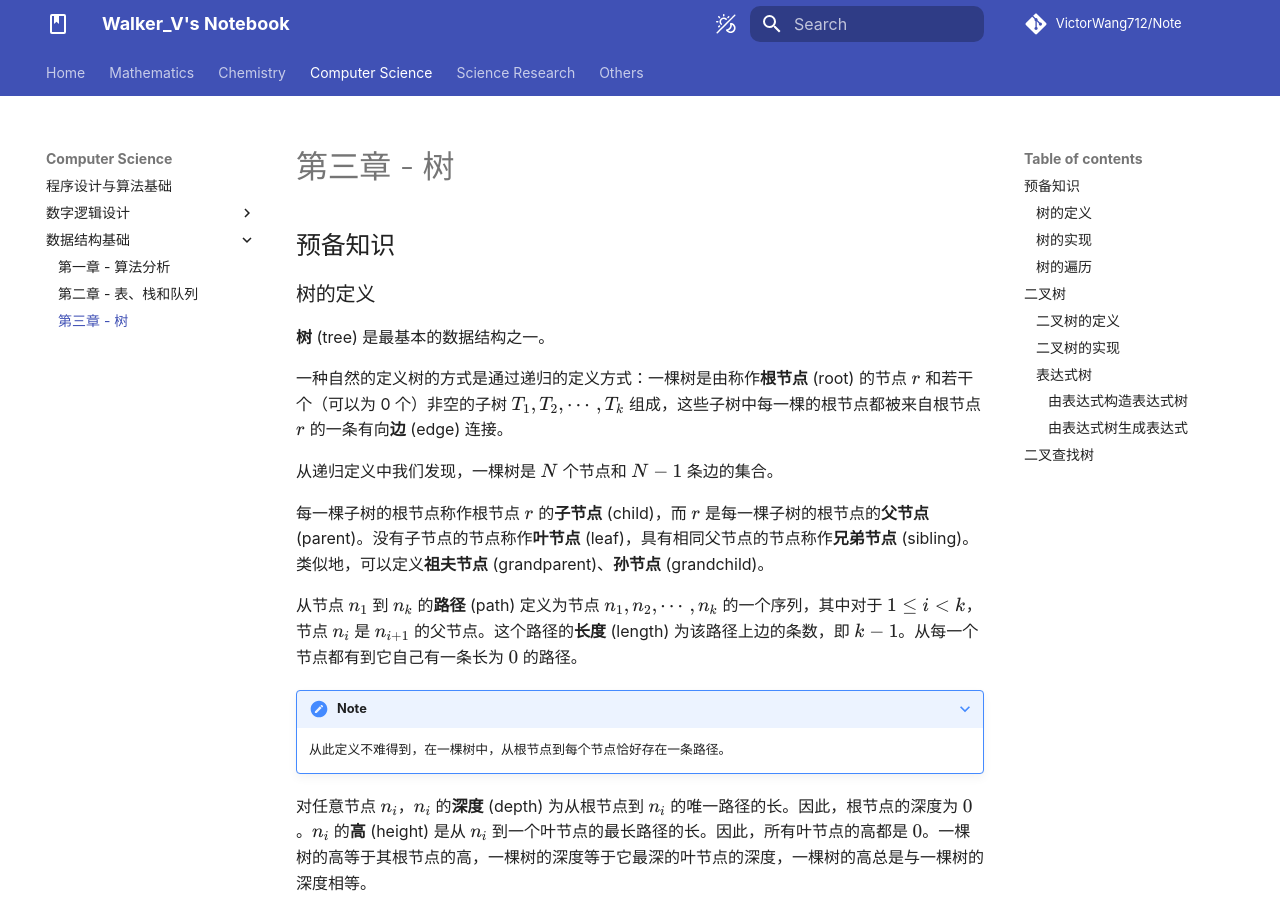
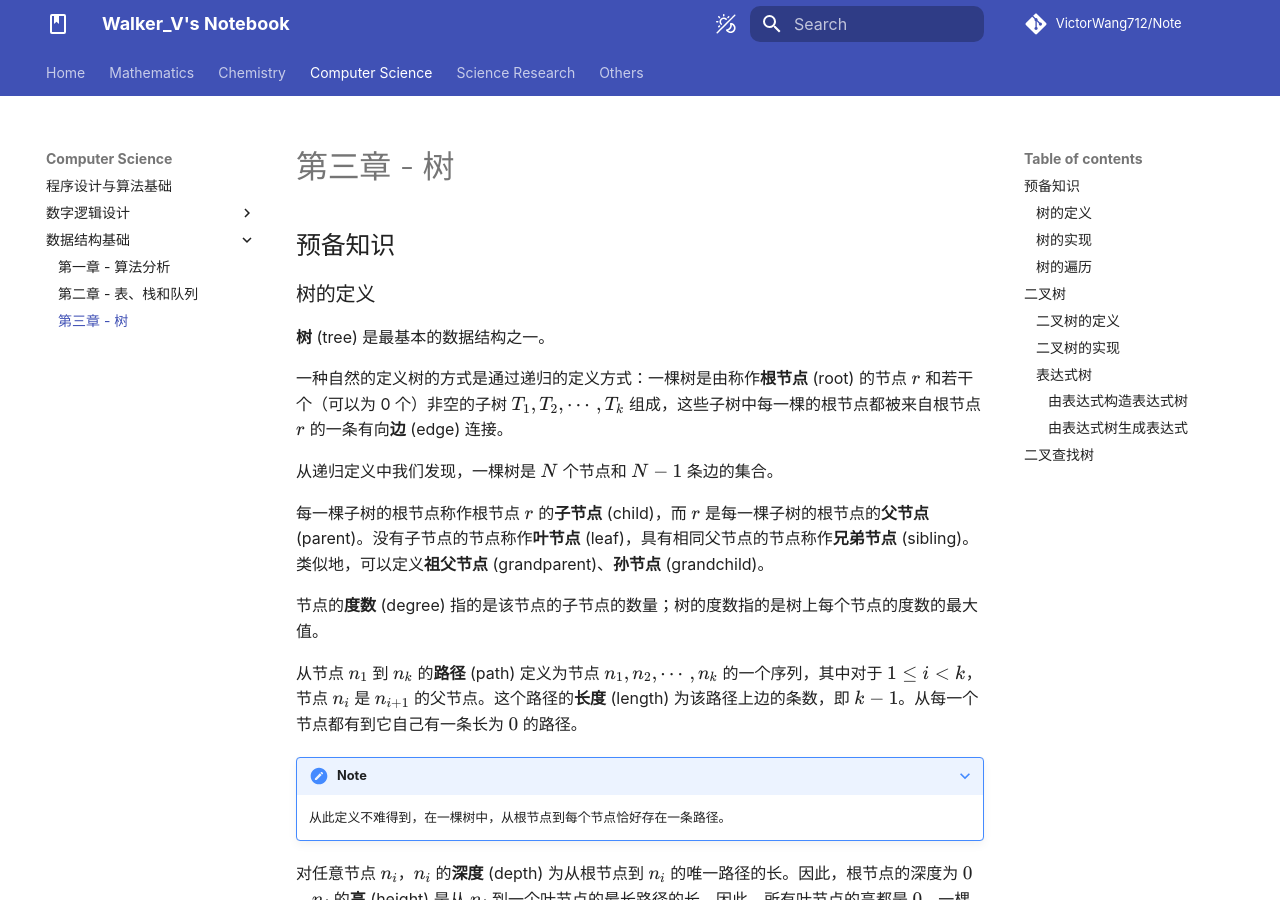
Before and after one commit to VictorWang712/Note, an MkDocs documentation site: the page built from docs/computer_science/data_structure_basics/chapter_3.md, in a window 1280 px wide and 900 px high. Built offline with MkDocs 1.6.1 and Material for MkDocs 9.7.7, drawn with Linux system fonts in a browser that asks for light colours; some web fonts are replaced; comment, search, counter and statistics services are not loaded.

Commit message:
docs: Edit Data Structure Basics' Chapter 3

```diff
--- a/docs/computer_science/data_structure_basics/chapter_3.md
+++ b/docs/computer_science/data_structure_basics/chapter_3.md
@@ -14,7 +14,9 @@ comments: true
 
 从递归定义中我们发现，一棵树是 $N$ 个节点和 $N - 1$ 条边的集合。
 
-每一棵子树的根节点称作根节点 $r$ 的**子节点** (child)，而 $r$ 是每一棵子树的根节点的**父节点** (parent)。没有子节点的节点称作**叶节点** (leaf)，具有相同父节点的节点称作**兄弟节点** (sibling)。类似地，可以定义**祖夫节点** (grandparent)、**孙节点** (grandchild)。
+每一棵子树的根节点称作根节点 $r$ 的**子节点** (child)，而 $r$ 是每一棵子树的根节点的**父节点** (parent)。没有子节点的节点称作**叶节点** (leaf)，具有相同父节点的节点称作**兄弟节点** (sibling)。类似地，可以定义**祖父节点** (grandparent)、**孙节点** (grandchild)。
+
+节点的**度数** (degree) 指的是该节点的子节点的数量；树的度数指的是树上每个节点的度数的最大值。
 
 从节点 $n_{1}$ 到 $n_{k}$ 的**路径** (path) 定义为节点 $n_{1}, n_{2}, \cdots, n_{k}$ 的一个序列，其中对于 $1 \leq i < k$，节点 $n_{i}$ 是 $n_{i + 1}$ 的父节点。这个路径的**长度** (length) 为该路径上边的条数，即 $k - 1$。从每一个节点都有到它自己有一条长为 $0$ 的路径。
 
```
